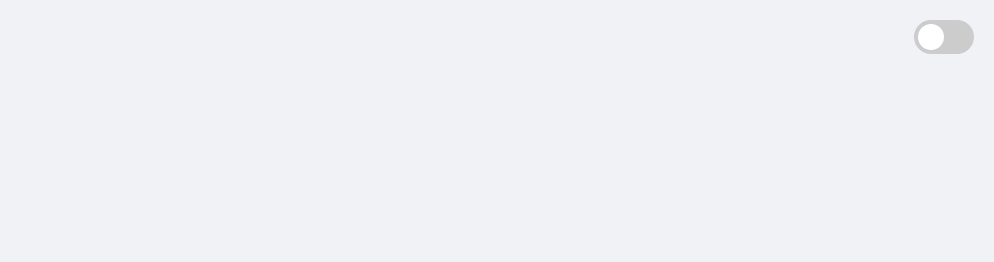
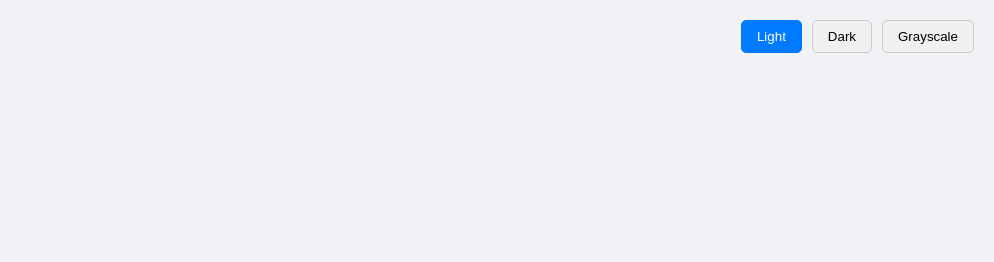
Before and after one commit to kim19920116-pixel/test2, a plain HTML site: page index.html in a window 1280 px wide. Shown: the top 262 px of the page, without its empty margins (286-1280 px from the left). Drawn offline with Linux system fonts and the light colour scheme.

Commit message:
feat: 흑백 모드 기능 추가 및 테마 스위처 개선

```diff
--- a/index.html
+++ b/index.html
@@ -8,8 +8,9 @@
 </head>
 <body>
     <div class="theme-switcher">
-        <input type="checkbox" id="theme-toggle">
-        <label for="theme-toggle" class="slider"></label>
+        <button id="light-theme-btn">Light</button>
+        <button id="dark-theme-btn">Dark</button>
+        <button id="grayscale-theme-btn">Grayscale</button>
     </div>
     <div class="container">
         <h1>Lotto Number Generator</h1>
--- a/main.js
+++ b/main.js
@@ -1,37 +1,45 @@
 const generateBtn = document.getElementById('generate-btn');
 const numbersContainer = document.getElementById('numbers-container');
-const themeToggle = document.getElementById('theme-toggle');
+
+// New theme buttons
+const lightThemeBtn = document.getElementById('light-theme-btn');
+const darkThemeBtn = document.getElementById('dark-theme-btn');
+const grayscaleThemeBtn = document.getElementById('grayscale-theme-btn');
 
 // Function to set the theme
-function setTheme(isDark) {
-    if (isDark) {
-        document.documentElement.setAttribute('data-theme', 'dark');
-        themeToggle.checked = true;
-    } else {
-        document.documentElement.removeAttribute('data-theme');
-        themeToggle.checked = false;
+function setTheme(themeName) {
+    document.documentElement.setAttribute('data-theme', themeName);
+    localStorage.setItem('theme', themeName);
+
+    // Update active class on buttons
+    lightThemeBtn.classList.remove('active');
+    darkThemeBtn.classList.remove('active');
+    grayscaleThemeBtn.classList.remove('active');
+
+    if (themeName === 'light') {
+        lightThemeBtn.classList.add('active');
+    } else if (themeName === 'dark') {
+        darkThemeBtn.classList.add('active');
+    } else if (themeName === 'grayscale') {
+        grayscaleThemeBtn.classList.add('active');
     }
 }
 
-// Event listener for the theme toggle
-themeToggle.addEventListener('change', () => {
-    const isDark = themeToggle.checked;
-    setTheme(isDark);
-    localStorage.setItem('darkTheme', isDark);
-});
+// Event listeners for the theme buttons
+lightThemeBtn.addEventListener('click', () => setTheme('light'));
+darkThemeBtn.addEventListener('click', () => setTheme('dark'));
+grayscaleThemeBtn.addEventListener('click', () => setTheme('grayscale'));
 
 // Check for saved theme in localStorage on page load
 document.addEventListener('DOMContentLoaded', () => {
-    const savedTheme = localStorage.getItem('darkTheme');
-    // If there is a saved theme, use it. Otherwise, check system preference.
-    if (savedTheme !== null) {
-        setTheme(savedTheme === 'true');
+    const savedTheme = localStorage.getItem('theme');
+    if (savedTheme) {
+        setTheme(savedTheme);
     } else {
-        const prefersDark = window.matchMedia && window.matchMedia('(prefers-color-scheme: dark)').matches;
-        setTheme(prefersDark);
+        // Default to light theme if no preference is saved
+        setTheme('light');
     }
 });
-
 
 generateBtn.addEventListener('click', () => {
     generateLottoNumbers();
--- a/style.css
+++ b/style.css
@@ -22,6 +22,10 @@
     --h1-shadow2: #e60073;
     --number-shadow: #00bcd4;
     --button-shadow: #e91e63;
+}
+
+[data-theme='grayscale'] {
+    filter: grayscale(100%);
 }
 
 body {
@@ -109,39 +113,25 @@ h1 {
     position: absolute;
     top: 20px;
     right: 20px;
+    display: flex; /* Added to arrange buttons horizontally */
+    gap: 10px; /* Space between buttons */
 }
 
-.theme-switcher input {
-    display: none;
+.theme-switcher button {
+    padding: 8px 15px;
+    border: 1px solid #ccc;
+    border-radius: 5px;
+    background-color: #f0f0f0;
+    cursor: pointer;
+    transition: background-color 0.3s, color 0.3s;
 }
 
-.theme-switcher .slider {
-    position: relative;
-    display: block;
-    width: 60px;
-    height: 34px;
-    background-color: #ccc;
-    border-radius: 34px;
-    cursor: pointer;
-    transition: background-color 0.3s;
+.theme-switcher button:hover {
+    background-color: #e0e0e0;
 }
 
-.theme-switcher .slider:before {
-    content: '';
-    position: absolute;
-    height: 26px;
-    width: 26px;
-    left: 4px;
-    bottom: 4px;
-    background-color: white;
-    border-radius: 50%;
-    transition: transform 0.3s;
+.theme-switcher button.active {
+    background-color: #007bff;
+    color: white;
+    border-color: #007bff;
 }
-
-.theme-switcher input:checked + .slider {
-    background-color: #2196F3;
-}
-
-.theme-switcher input:checked + .slider:before {
-    transform: translateX(26px);
-}
```
